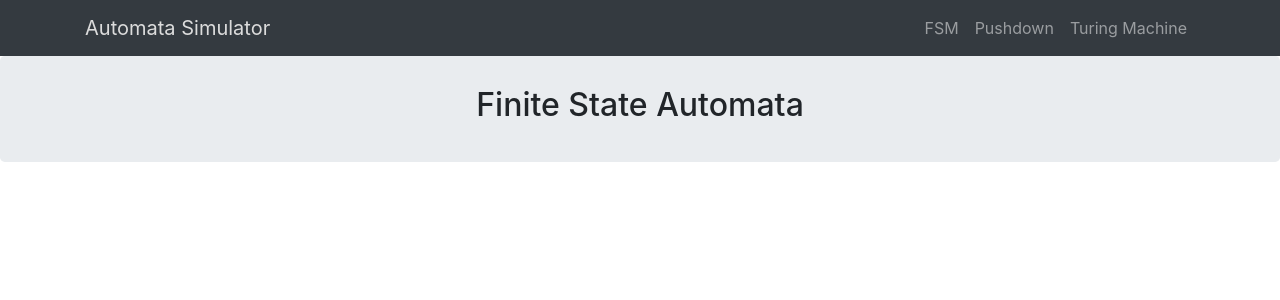
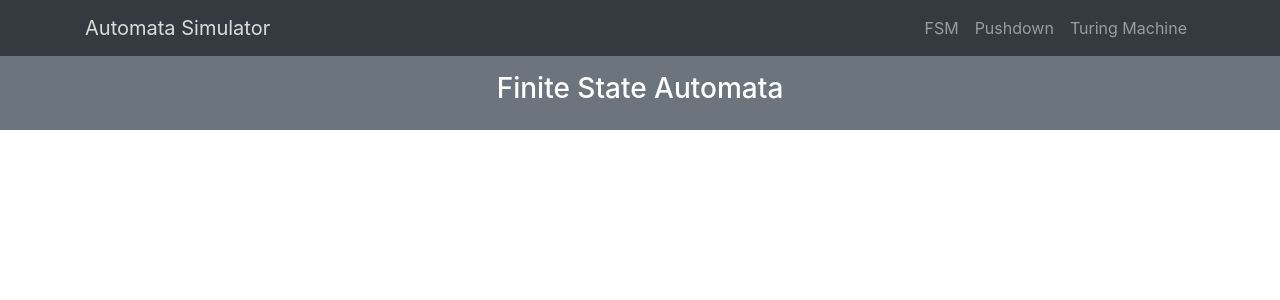
Before and after one commit to amaj98/AutomataSimulator, an Angular app: page /fsm in a window 1280 px wide. Shown: the top 300 px of the page. Built offline with nearby package versions, Linux system fonts and the light colour scheme.

Commit message:
fsmpage changes

```diff
--- a/src/app/pages/fsmpage/fsmpage.component.css
+++ b/src/app/pages/fsmpage/fsmpage.component.css
@@ -1,3 +1,3 @@
-.jumbotron {
-    padding: 30px;
+.jumbotron-fluid {
+    padding: 16px;
 }
--- a/src/app/pages/fsmpage/fsmpage.component.html
+++ b/src/app/pages/fsmpage/fsmpage.component.html
@@ -1,3 +1,3 @@
-<div class = "jumbotron">
-    <h2 class = "text-center"> Finite State Automata </h2>
+<div class = "jumbotron-fluid bg-secondary">
+    <h3 class = "text-center text-white"> Finite State Automata </h3>
 </div>
```
